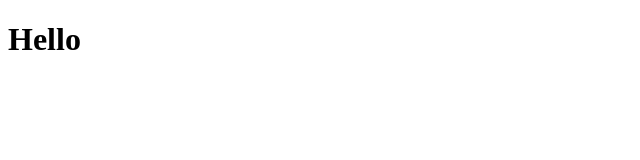
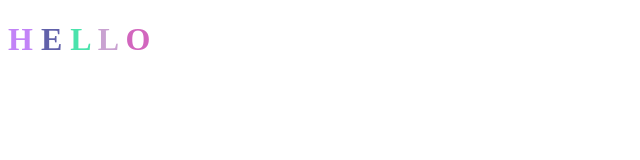
Before and after one commit to AlexanderSChen/AnimatedTextGitDemo, a plain HTML site: page index.html in a window 1280 px wide. Shown: the whole page, without its empty margins (0-640 px from the left). Drawn offline with Linux system fonts and the light colour scheme; a web font is replaced by a local one.

Commit message:
add v1 of color changing letters in hello

```diff
--- /dev/null
+++ b/app.js
@@ -0,0 +1,13 @@
+function randomRGB() {
+    const r = Math.floor(Math.random() * 256);
+    const g = Math.floor(Math.random() * 256);
+    const b = Math.floor(Math.random() * 256);
+    return `rgb(${r},${g},${b})`
+}
+
+const letters = document.querySelectorAll('.letter');
+const intervalId = setInterval(function () {
+    for(let letter of letters) {
+        letter.style.color = randomRGB();
+    }
+}, 1000);
--- a/index.html
+++ b/index.html
@@ -4,9 +4,17 @@
     <meta charset="UTF-8">
     <meta http-equiv="X-UA-Compatible" content="IE=edge">
     <meta name="viewport" content="width=device-width, initial-scale=1.0">
-    <title>Document</title>
+    <title>Random Colors</title>
+    <link href="https://fonts.googleapis.com/css?family=Monsterrat&display=swap" rel="stylesheet">
 </head>
 <body>
-    <h1>Hello</h1>
+    <h1>
+        <span class="letter">H</span>
+        <span class="letter">E</span>
+        <span class="letter">L</span>
+        <span class="letter">L</span>
+        <span class="letter">O</span>
+    </h1>
+    <script src="app.js"></script>
 </body>
 </html>
```
